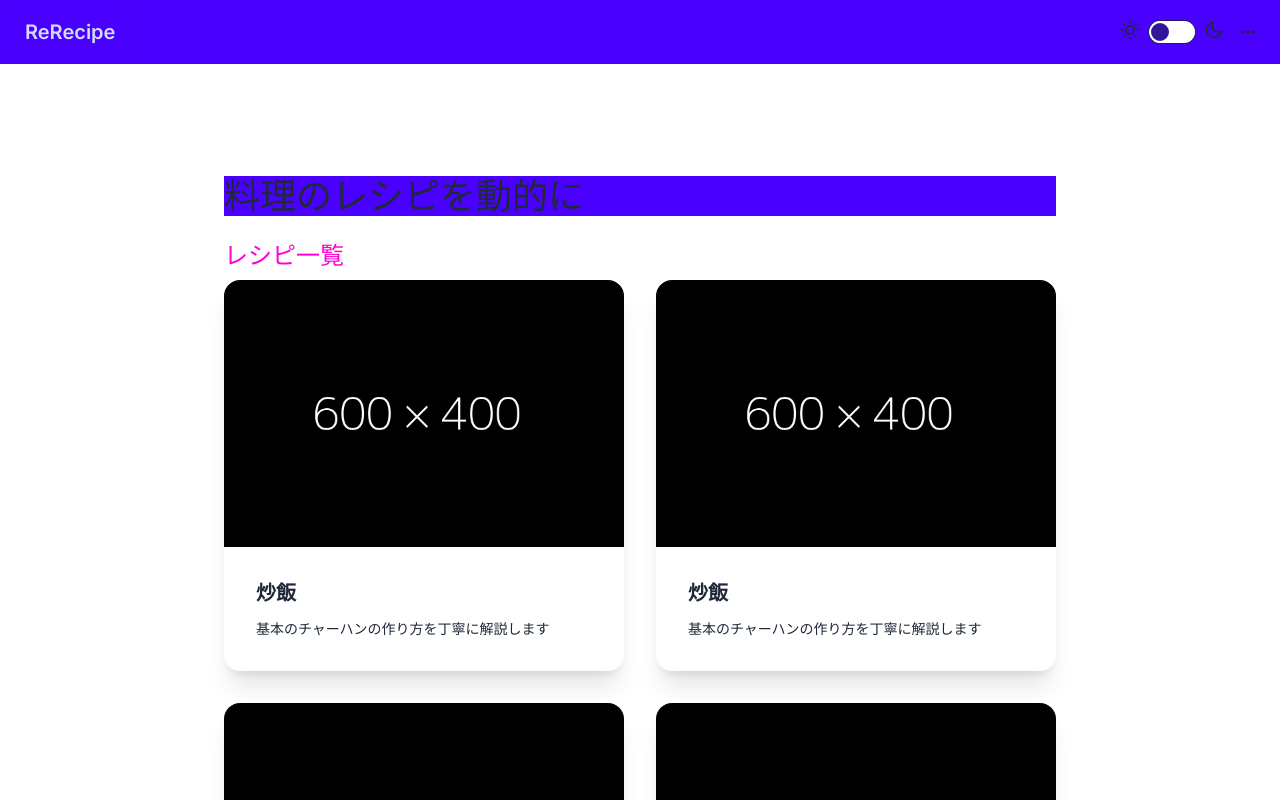
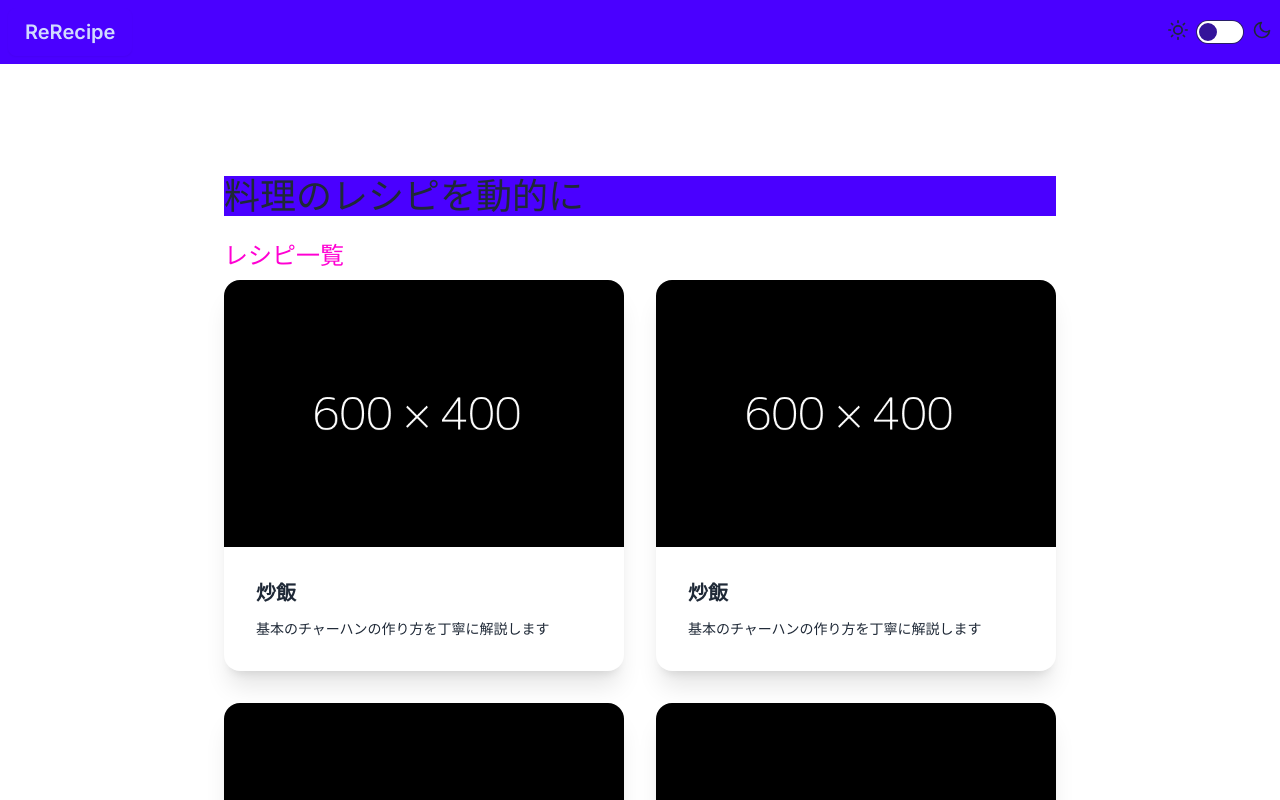
Before and after one commit to TakabayaP/programmable-cooking, a Next.js app in the folder frontend/: page / in a window 1280 px wide. Shown: the top 800 px of the page. Built offline with nearby package versions, Linux system fonts and the light colour scheme.

Commit message:
update: clean navbar

```diff
--- a/frontend/app/layout.tsx
+++ b/frontend/app/layout.tsx
@@ -2,6 +2,7 @@ import type { Metadata } from "next";
 import { Inter } from "next/font/google";
 import { ThemeProvider } from 'next-themes';
 import "./globals.css";
+import Link from "next/link";
 
 const inter = Inter({ subsets: ["latin"] });
 
@@ -21,7 +22,7 @@ export default function RootLayout({
         <ThemeProvider>
           <div className="navbar bg-primary sticky top-0 z-30">
             <div className="flex-1">
-              <a className="btn text-xl btn-primary">ReRecipe</a>
+              <Link href="/" className="btn text-xl btn-primary">ReRecipe</Link>
             </div>
             <div className="flex-none">
               <label className="flex cursor-pointer gap-2">
@@ -29,11 +30,6 @@ export default function RootLayout({
                 <input type="checkbox" value="bumblebee" className="toggle theme-controller" />
                 <svg xmlns="http://www.w3.org/2000/svg" width="20" height="20" viewBox="0 0 24 24" fill="none" stroke="currentColor" strokeWidth="2" strokeLinecap="round" strokeLinejoin="round"><path d="M21 12.79A9 9 0 1 1 11.21 3 7 7 0 0 0 21 12.79z"></path></svg>
               </label>
-            </div>
-            <div className="flex-none">
-              <button className="btn btn-square btn-ghost">
-                <svg xmlns="http://www.w3.org/2000/svg" fill="none" viewBox="0 0 24 24" className="inline-block w-5 h-5 stroke-current"><path strokeLinecap="round" strokeLinejoin="round" strokeWidth="2" d="M5 12h.01M12 12h.01M19 12h.01M6 12a1 1 0 11-2 0 1 1 0 012 0zm7 0a1 1 0 11-2 0 1 1 0 012 0zm7 0a1 1 0 11-2 0 1 1 0 012 0z"></path></svg>
-              </button>
             </div>
           </div>
           <div>
```
